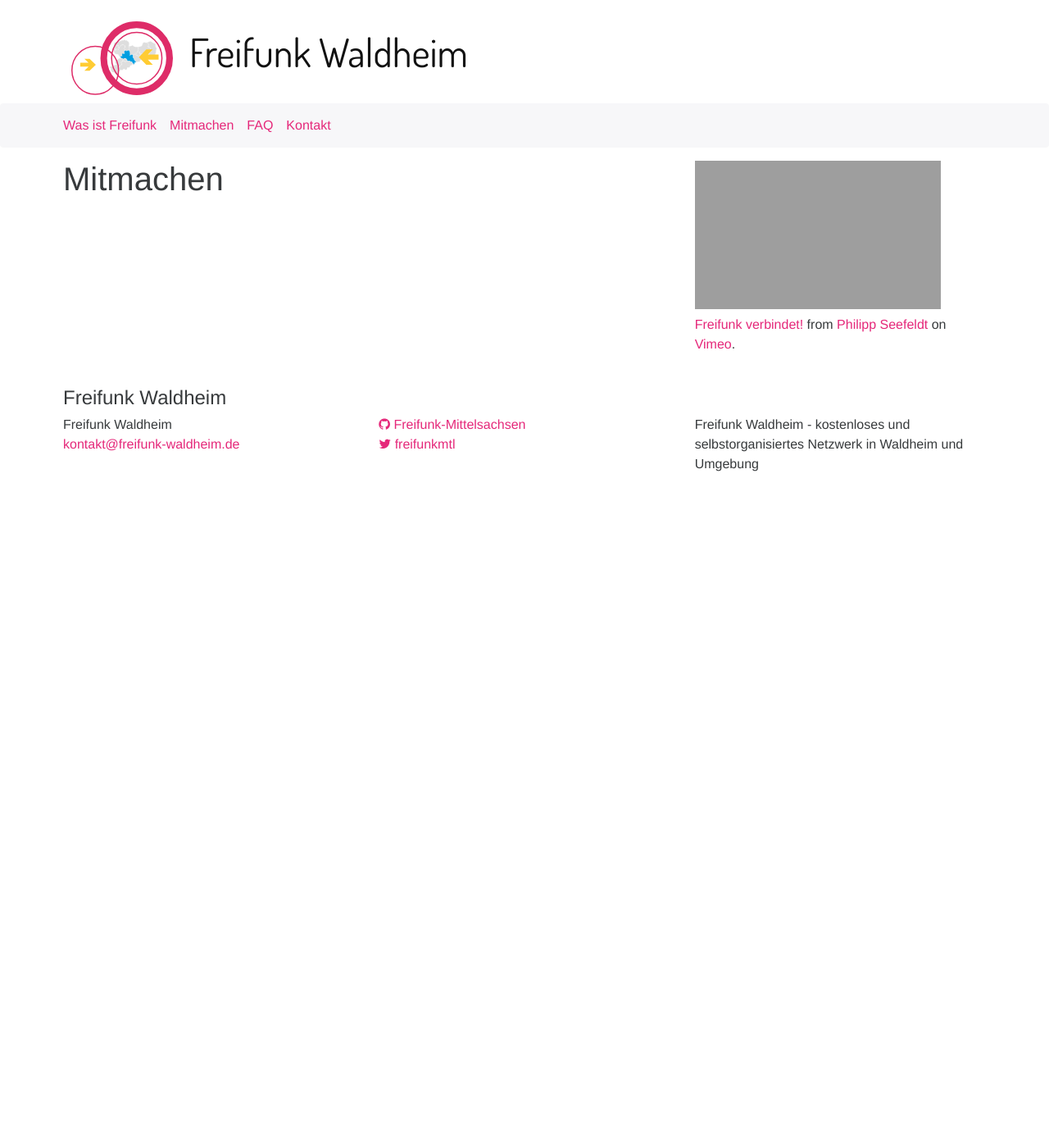
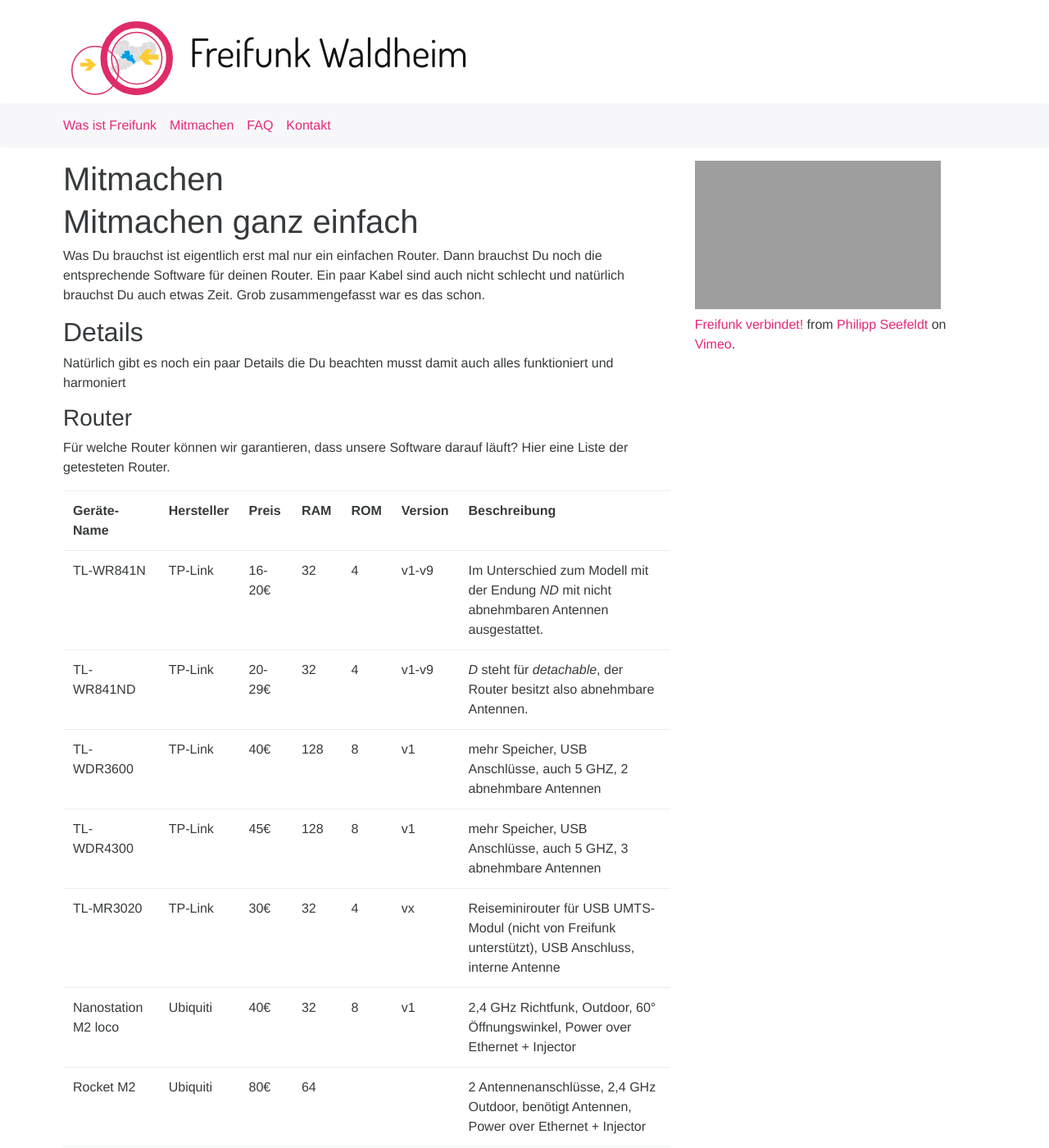
Before and after one commit to Freifunk-Mittelsachsen/Freifunk-Mittelsachsen.github.io, a Jekyll site: the page built from mitmachen.md, in a window 1280 px wide and 1400 px high. Shown: the whole window at 82% size. Built offline with Jekyll 4.4.1, drawn with Linux system fonts in a browser that asks for light colours; nearby versions of some CDN libraries; some of the changed text lies outside the part shown; grey boxes are pictures that could not be loaded.

Commit message:
* about und mitmachen eingepflegt und lizenzhinweis weil von freifunk dd genommen

```diff
--- a/mitmachen.md
+++ b/mitmachen.md
@@ -4,3 +4,220 @@
 permalink: /mitmachen/
 order: 20
 ---
+
+# Mitmachen ganz einfach
+Was Du brauchst ist eigentlich erst mal nur ein einfachen Router. Dann brauchst Du noch die entsprechende Software für deinen Router. Ein paar Kabel sind auch nicht schlecht und natürlich brauchst Du auch etwas Zeit.
+Grob zusammengefasst war es das schon.
+## Details
+Natürlich gibt es noch ein paar Details die Du beachten musst damit auch alles funktioniert und harmoniert
+### Router
+Für welche Router können wir garantieren, dass  unsere Software darauf läuft?
+Hier eine Liste der getesteten Router.
+
+<table class="table">
+
+  <tr>
+    <th> Geräte-Name
+    </th>
+    <th> Hersteller
+    </th>
+    <th> Preis
+    </th>
+    <th> RAM
+    </th>
+    <th> ROM
+    </th>
+    <th class="unsortable"> Version
+    </th>
+    <th class="unsortable"> Beschreibung
+    </th>
+  </tr>
+  <tr>
+    <td> TL-WR841N
+    </td>
+    <td> TP-Link
+    </td>
+    <td> 16-20&#8364;
+    </td>
+    <td> 32
+    </td>
+    <td> 4
+    </td>
+    <td> v1-v9
+    </td>
+    <td> Im Unterschied zum Modell mit der Endung <i>ND</i> mit nicht abnehmbaren Antennen ausgestattet.
+    </td>
+  </tr>
+  <tr>
+    <td> TL-WR841ND
+    </td>
+    <td> TP-Link
+    </td>
+    <td> 20-29&#8364;
+    </td>
+    <td> 32
+    </td>
+    <td> 4
+    </td>
+    <td> v1-v9
+    </td>
+    <td> <i>D</i> steht für <i>detachable</i>, der Router besitzt also abnehmbare Antennen.
+    </td>
+  </tr>
+  <tr>
+    <td> TL-WDR3600
+    </td>
+    <td> TP-Link
+    </td>
+    <td> 40&#8364;
+    </td>
+    <td> 128
+    </td>
+    <td> 8
+    </td>
+    <td> v1
+    </td>
+    <td> mehr Speicher, USB Anschlüsse, auch 5 GHZ, 2 abnehmbare Antennen
+    </td>
+  </tr>
+  <tr>
+    <td> TL-WDR4300
+    </td>
+    <td> TP-Link
+    </td>
+    <td> 45&#8364;
+    </td>
+    <td> 128
+    </td>
+    <td> 8
+    </td>
+    <td> v1
+    </td>
+    <td> mehr Speicher, USB Anschlüsse, auch 5 GHZ, 3 abnehmbare Antennen
+    </td>
+  </tr>
+  <tr>
+    <td> TL-MR3020
+    </td>
+    <td> TP-Link
+    </td>
+    <td> 30&#8364;
+    </td>
+    <td> 32
+    </td>
+    <td> 4
+    </td>
+    <td> vx
+    </td>
+    <td> Reiseminirouter für USB UMTS-Modul (nicht von Freifunk unterstützt), USB Anschluss, interne Antenne
+    </td>
+  </tr>
+  <tr>
+    <td> Nanostation M2 loco
+
+    </td>
+    <td> Ubiquiti
+    </td>
+    <td> 40&#8364;
+    </td>
+    <td> 32
+    </td>
+    <td> 8
+    </td>
+    <td> v1
+    </td>
+    <td> 2,4 GHz Richtfunk, Outdoor, 60° Öffnungswinkel, Power over Ethernet + Injector
+    </td>
+  </tr>
+
+  <tr>
+    <td> Rocket M2
+    </td>
+    <td> Ubiquiti
+    </td>
+    <td> 80&#8364;
+    </td>
+    <td> 64
+    </td>
+    <td>
+    </td>
+    <td>
+    </td>
+    <td> 2 Antennenanschlüsse, 2,4 GHz Outdoor, benötigt Antennen, Power over Ethernet + Injector
+    </td>
+  </tr>
+  <tr>
+    <td> TL-WR1043
+    </td>
+    <td> TP-Link
+    </td>
+    <td> 40-50&#8364;
+    </td>
+    <td> 32
+    </td>
+    <td> 8
+    </td>
+    <td>v1
+    </td>
+    <td> mehr Flash-Speicher, USB Anschlüsse, 3 abnehmbare Antennen
+    </td>
+  </tr>
+  <tr>
+    <td> TL-WR1043
+    </td>
+    <td> TP-Link
+    </td>
+    <td> 40-50&#8364;
+    </td>
+    <td> 64
+    </td>
+    <td > 8
+    </td>
+    <td>v2
+    </td>
+    <td> mehr Flash- und System-Speicher, USB Anschlüsse, 3 abnehmbare Antennen, schnellste CPU
+    </td>
+  </tr>
+  <tr>
+    <td> Nanostation M2
+    </td>
+    <td> Ubiquiti
+    </td>
+    <td> ca 80&#8364;
+    </td>
+    <td> 32
+    </td>
+    <td> 8
+    </td>
+    <td> v1
+    </td>
+    <td> 2,4 GHz Richtfunk, 11dBi MiMo, Outdoor, 60° Öffnungswinkel, Power over Ethernet + Injector, Zwei LAN Anschlüsse
+    </td>
+  </tr>
+  <tr>
+    <td> Linksys WRT160N
+    </td>
+    <td> Cisco
+    </td>
+    <td>&#160;?;
+    </td>
+    <td> 32
+    </td>
+    <td> 4
+    </td>
+    <td>
+    </td>
+    <td> 2 abnehmbare Antennen
+    </td>
+  </tr>
+</table>
+
+## Software / Freifunk-Firmware
+
+Damit Dein Router mit unseren Routern sprechen kann brauchst du die Freifunk Firmware. Die kannst du
+hier herunter laden »link hier«…
+
+
+<a title="CC BY-SA Freifunk Dresden" href="http://creativecommons.org/licenses/by-sa/3.0/">
+<img src="/img/by-sa.svg">
+</a>
```
Also changed, not shown: about.md (+1 -5 lines), img/by-sa.svg (added).
